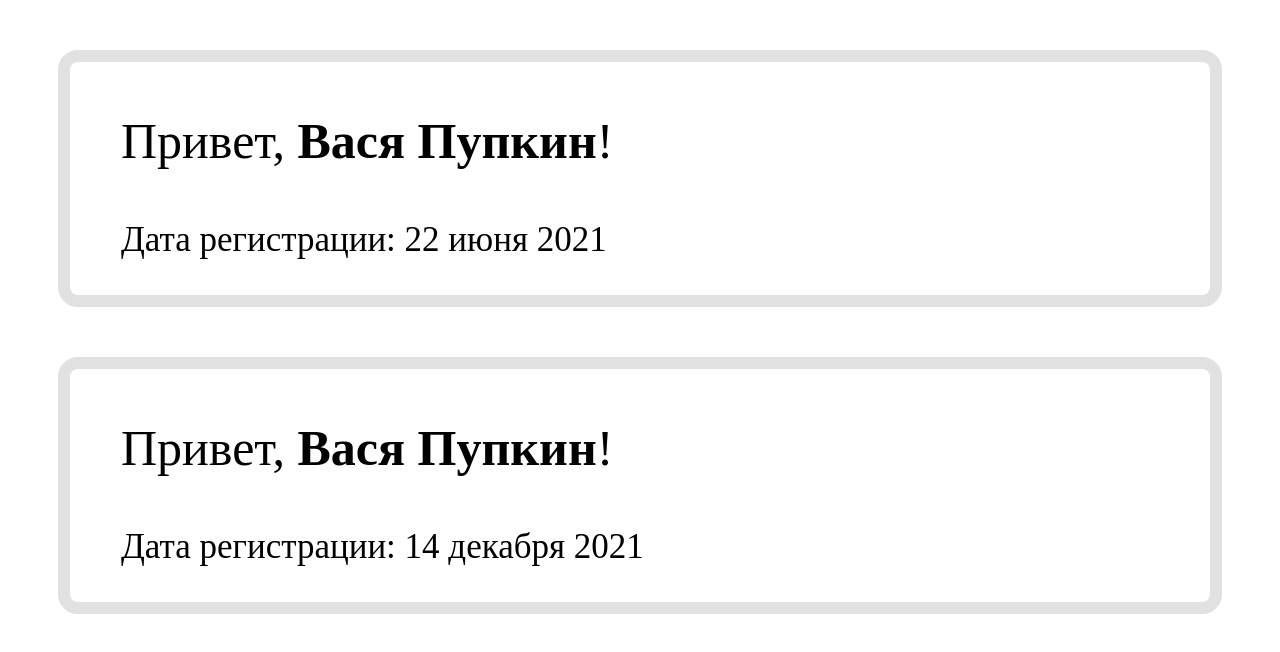
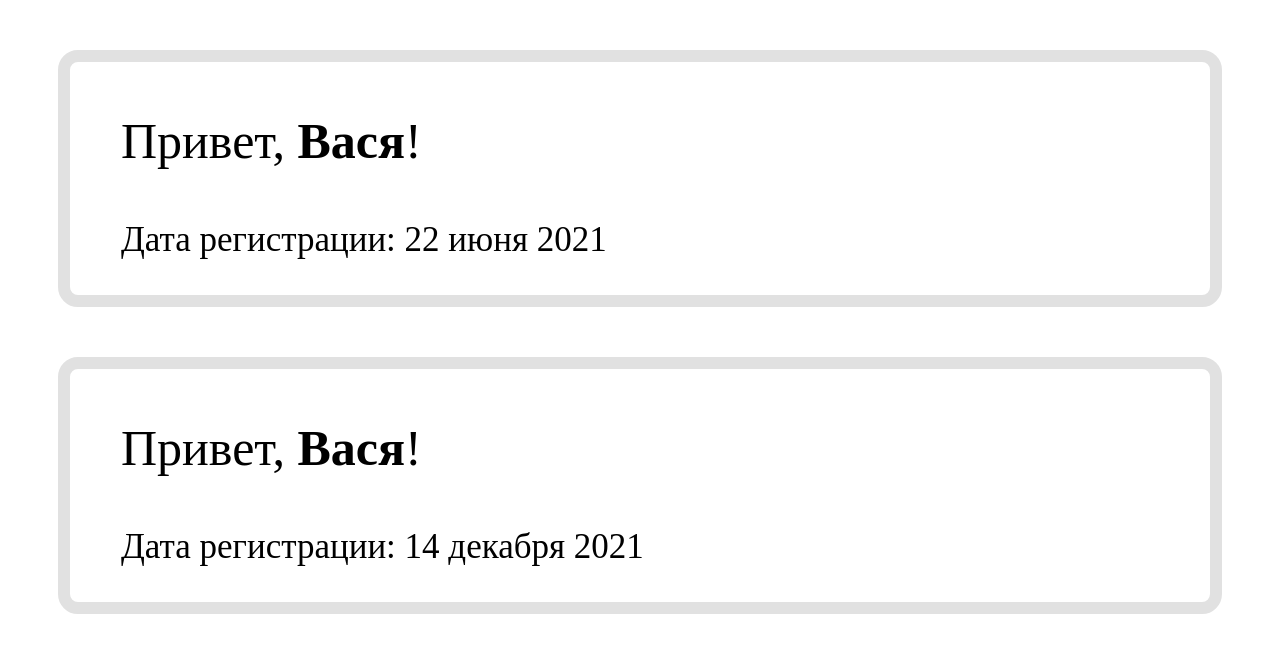
Before and after one commit to kwantvic/home-work-mentor, a React (Create React App) app: page / in a window 1280 px wide. Shown: the top 652 px of the page. Built offline with nearby package versions, Linux system fonts and the light colour scheme.

Commit message:
v1.1 отделил имя

```diff
--- a/src/home-work-1/components/Profile.jsx
+++ b/src/home-work-1/components/Profile.jsx
@@ -1,17 +1,36 @@
 import React, { Component } from 'react';
 
-const setData = (data) => {
-  return data
+const setData = (data) =>
+  data
     .toLocaleString('ru-RU', {
       year: 'numeric',
       month: 'long',
       day: 'numeric',
     })
     .slice(0, -3);
-};
 
-export default class Profile extends Component {
-  render() {
+const firstName = (name) => name.split(' ')[0];
+
+// export default class Profile extends Component {
+//   render() {
+//     return (
+//       <div
+//         style={{
+//           border: '12px solid rgb(225,225,225)',
+//           borderRadius: 20,
+//           margin: 50,
+//           paddingLeft: 51,
+//         }}>
+//         <p style={{ fontSize: 50 }}>
+//           Привет, <b>{firstName(this.props.name)}</b>!
+//         </p>
+//         <p style={{ fontSize: 35 }}>Дата регистрации: {setData(this.props.registredAt)}</p>
+//       </div>
+//     );
+//   }
+// }
+
+export default function Profile(props) {
   return (
     <div
       style={{
@@ -21,27 +40,9 @@ export default class Profile extends Component {
         paddingLeft: 51,
       }}>
       <p style={{ fontSize: 50 }}>
-          Привет, <b>{this.props.name}</b>!
+        Привет, <b>{firstName(props.name)}</b>!
       </p>
-        <p style={{ fontSize: 35 }}>Дата регистрации: {setData(this.props.registredAt)}</p>
+      <p style={{ fontSize: 35 }}>Дата регистрации: {setData(props.registredAt)}</p>
     </div>
   );
 }
-}
-
-// export default function Profile(props) {
-//   return (
-//     <div
-//       style={{
-//         border: '12px solid rgb(225,225,225)',
-//         borderRadius: 20,
-//         margin: 50,
-//         paddingLeft: 51,
-//       }}>
-//       <p style={{ fontSize: 50 }}>
-//         Привет, <b>{props.name}</b>!
-//       </p>
-//       <p style={{ fontSize: 35 }}>Дата регистрации: {setData(props.registredAt)}</p>
-//     </div>
-//   );
-// }
```
Lines whose indentation alone changed are shown as unchanged.
